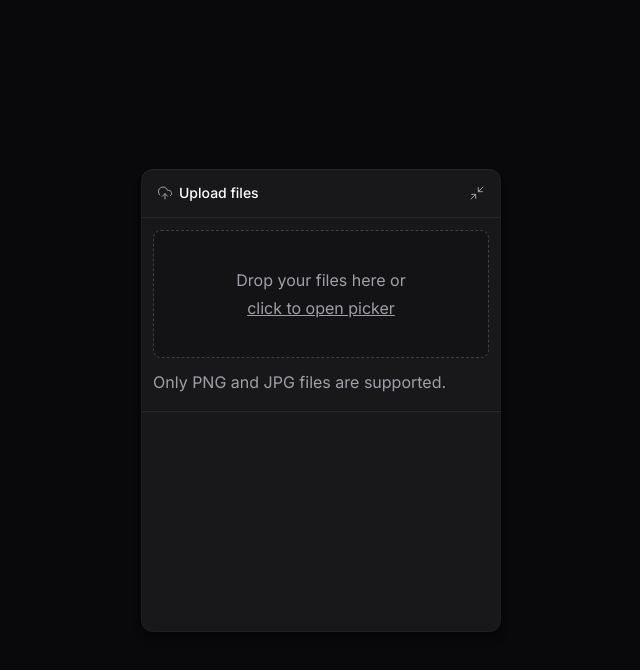
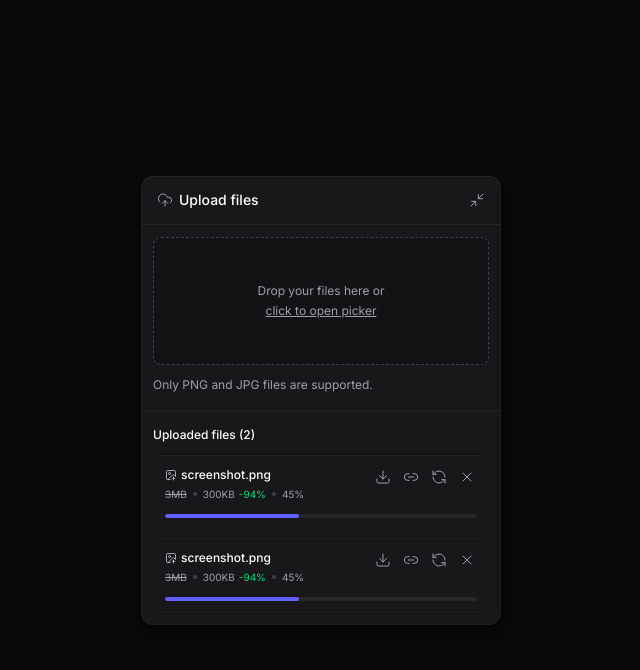
Before and after one commit to willian-moreno/upload-widget-web, a React (Vite) app: page / in a window 1280 px wide. Both pictures are taken after a click on the button "Upload files". Shown: the top 670 px of the page, without its empty margins (319-959 px from the left). Built offline with nearby package versions, Linux system fonts and the light colour scheme.

Commit message:
feat: Componente: Lista de uploads

```diff
--- a/package.json
+++ b/package.json
@@ -22,6 +22,7 @@
   "homepage": "https://github.com/willian-moreno/upload-widget-web#readme",
   "dependencies": {
     "@radix-ui/react-collapsible": "^1.1.12",
+    "@radix-ui/react-progress": "^1.1.8",
     "@tailwindcss/vite": "^4.3.0",
     "lucide-react": "^1.16.0",
     "react": "^19.2.6",
--- a/src/components/upload-widget-dropzone.tsx
+++ b/src/components/upload-widget-dropzone.tsx
@@ -19,10 +19,10 @@ export function UploadWidgetDropzone() {
         {...getRootProps()}
       >
         <input {...getInputProps()} />
-        <span className="text-sx">Drop your files here or</span>
-        <span className="text-sx underline">click to open picker</span>
+        <span className="text-xs">Drop your files here or</span>
+        <span className="text-xs underline">click to open picker</span>
       </div>
-      <span className="text-sx text-zinc-400">
+      <span className="text-xs text-zinc-400">
         Only PNG and JPG files are supported.
       </span>
     </div>
--- /dev/null
+++ b/src/components/upload-widget-upload-item.tsx
@@ -0,0 +1,52 @@
+import * as Progress from '@radix-ui/react-progress'
+import { Download, ImageUp, Link2, RefreshCcw, X } from 'lucide-react'
+import { Button } from './ui/button'
+
+export function UploadWidgetUploadItem() {
+  return (
+    <div className="flex flex-col gap-3 p-3 rounded-lg shadow-shape-content bg-white/2 relative overflow-hidden">
+      <div className="flex flex-col gap-1">
+        <span className="text-xs font-medium flex items-center gap-1">
+          <ImageUp className="size-3 text-zinc-300" strokeWidth={1.5} />
+          <span>screenshot.png</span>
+        </span>
+        <span className="flex items-center gap-1.5 text-xxs text-zinc-400">
+          <span className="line-through">3MB</span>
+          <div className="size-1 rounded-full bg-zinc-700" />
+          <span>
+            300KB
+            <span className="text-green-400 ml-1">-94%</span>
+          </span>
+          <div className="size-1 rounded-full bg-zinc-700" />
+          <span>45%</span>
+        </span>
+      </div>
+
+      <Progress.Root className="group bg-zinc-800 rounded-full h-1 overflow-hidden">
+        <Progress.Indicator
+          className="bg-indigo-500 h-1 rounded-full"
+          style={{ width: '43%' }}
+        />
+      </Progress.Root>
+
+      <div className="flex items-center gap-1 absolute top-2.5 right-2.5">
+        <Button size="icon-sm">
+          <Download className="size-4" strokeWidth={1.5} />
+          <span className="sr-only">Download compressed image</span>
+        </Button>
+        <Button size="icon-sm">
+          <Link2 className="size-4" strokeWidth={1.5} />
+          <span className="sr-only">Copy remote URL</span>
+        </Button>
+        <Button size="icon-sm">
+          <RefreshCcw className="size-4" strokeWidth={1.5} />
+          <span className="sr-only">Retry upload</span>
+        </Button>
+        <Button size="icon-sm">
+          <X className="size-4" strokeWidth={1.5} />
+          <span className="sr-only">Cancel upload</span>
+        </Button>
+      </div>
+    </div>
+  )
+}
--- a/src/components/upload-widget-upload-list.tsx
+++ b/src/components/upload-widget-upload-list.tsx
@@ -1,3 +1,15 @@
+import { UploadWidgetUploadItem } from './upload-widget-upload-item'
+
 export function UploadWidgetUploadList() {
-  return <div className="px-3 h-48"></div>
+  return (
+    <div className="flex flex-col gap-3 px-3">
+      <span className="text-xs font-medium">
+        Uploaded files <span>(2)</span>
+      </span>
+      <div className="space-y-2">
+        <UploadWidgetUploadItem />
+        <UploadWidgetUploadItem />
+      </div>
+    </div>
+  )
 }
--- a/src/index.css
+++ b/src/index.css
@@ -3,6 +3,8 @@
 @theme {
   --font-display: "Inter", sans-serif;
   --font-sans: "Inter", ui-sans-serif, system-ui, sans-serif;
+
+  --text-xxs: 0.625rem;
 
   --opacity-2: 0.02;
 
```
Also changed, not shown: 1 other file (tests, documents, lock files or other folders).
